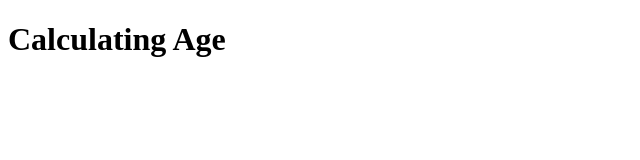
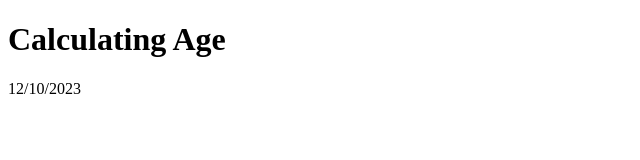
Before and after one commit to SemaIstek/poco_sema, a plain HTML site: page 4_week/age.html in a window 1280 px wide. Shown: the whole page, without its empty margins (0-640 px from the left). Drawn offline with Linux system fonts and the light colour scheme.

Commit message:
Change the file

```diff
--- a/4_week/age.html
+++ b/4_week/age.html
@@ -8,5 +8,6 @@
 </head>
 <body>
     <h1>Calculating Age</h1>
+    <p>12/10/2023</p>
 </body>
 </html>
```
